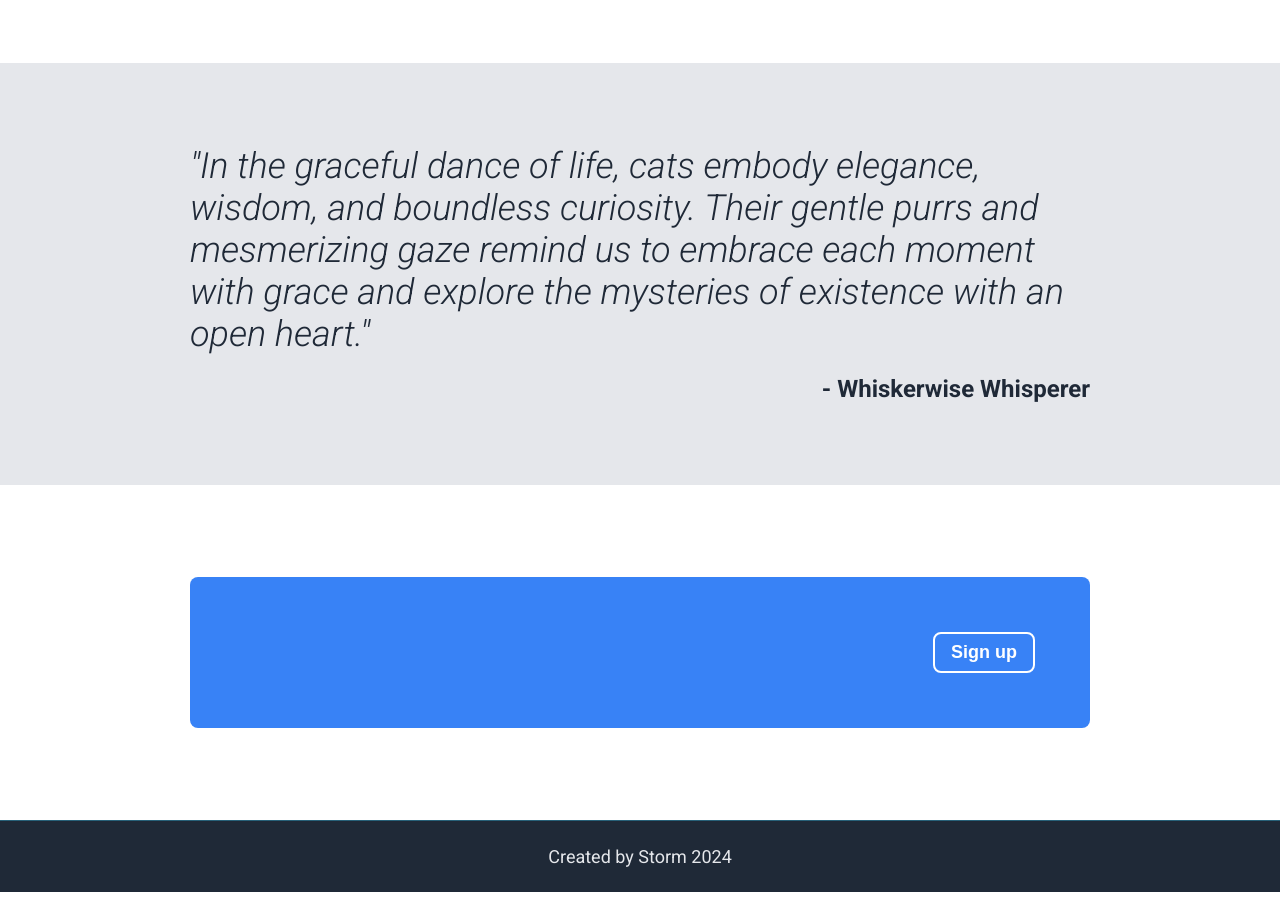
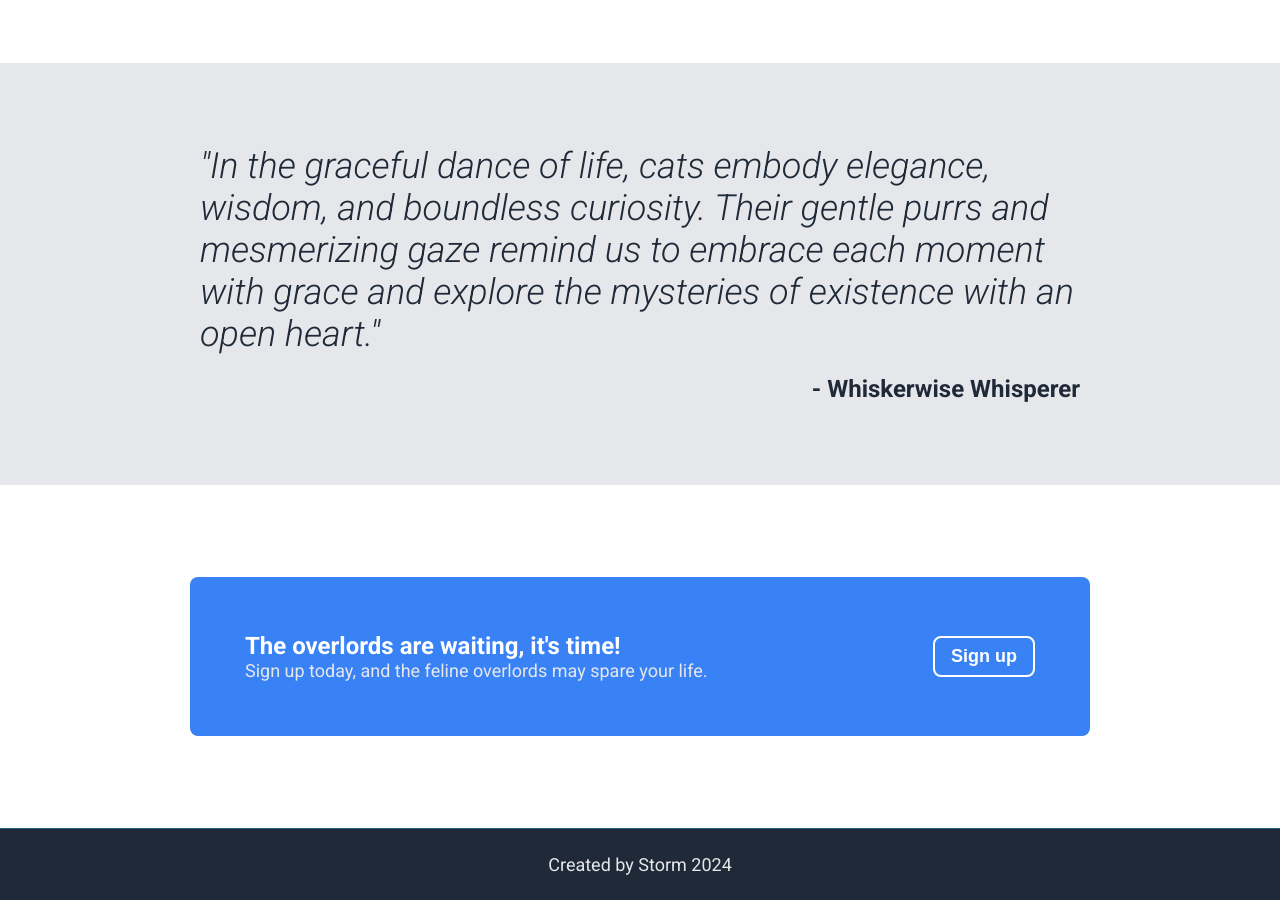
Before and after one commit to AndrewAttemptsCode/odin-landing-page, a plain HTML site: page index.html in a window 1280 px wide. Shown: the part 980-1880 px from the top of the page. Drawn offline with Linux system fonts and the light colour scheme.

Commit message:
Add container to quote section

```diff
--- a/index.html
+++ b/index.html
@@ -59,15 +59,17 @@
         </div>
 <!-- Quote Section -->
         <div class="quote">
-            <div class="quote-text">"In the graceful dance of life, cats embody elegance, wisdom, and boundless curiosity. Their gentle purrs and mesmerizing gaze remind us to embrace each moment with grace and explore the mysteries of existence with an open heart."</div>
-            <div class="quote-author">- Whiskerwise Whisperer</div>
+            <div class="quote-container">
+                <div class="quote-text">"In the graceful dance of life, cats embody elegance, wisdom, and boundless curiosity. Their gentle purrs and mesmerizing gaze remind us to embrace each moment with grace and explore the mysteries of existence with an open heart."</div>
+                <div class="quote-author">- Whiskerwise Whisperer</div>
+            </div>
         </div>
 <!-- Call to Action Section -->
         <div class="action">
             <div class="action-container">
                 <div class="action-left">
-                    <div class="action-title"></div>
-                    <div class="action-text"></div>
+                    <div class="action-title">The overlords are waiting, it's time!</div>
+                    <div class="action-text">Sign up today, and the feline overlords may spare your life.</div>
                 </div>
                 <div class="action-right">
                     <button class="action-button">Sign up</button>
```
